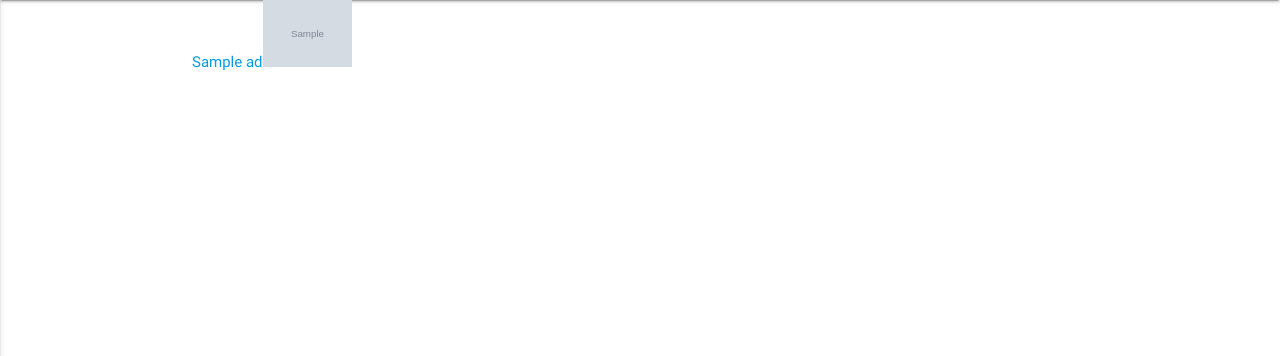
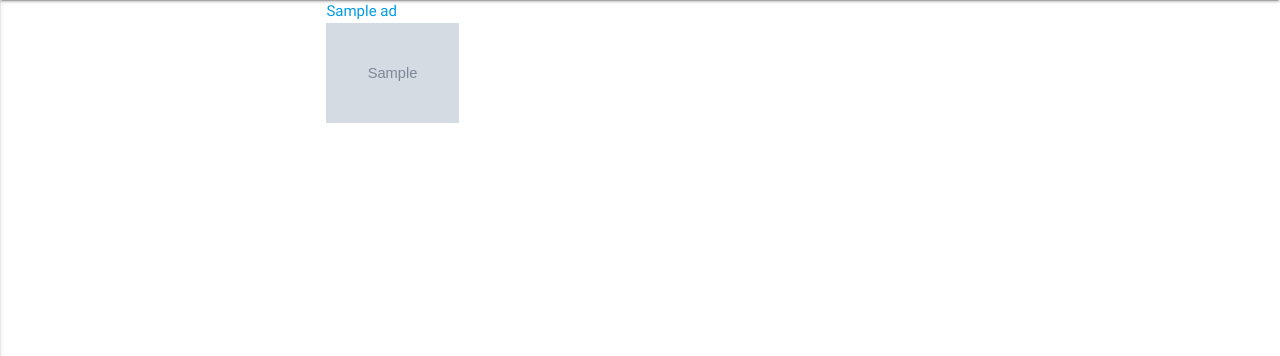
Before and after one commit to ShaneT1708/data-centric-project, a Flask app: page / in a window 1280 px wide. Shown: the part 64-420 px from the top of the page. Run offline with Flask 2, Linux system fonts and the light colour scheme; grey boxes marked "Sample" are stand-in pictures; a database or web service that is not in the repository returns one stand-in record (values such as "Sample title"); some libraries are stand-ins or nearby versions.

Commit message:
Added to database

```diff
--- a/app.py
+++ b/app.py
@@ -42,4 +42,4 @@ def get_ad(ad_id):
 if __name__ == '__main__':
     app.run(host=os.environ.get('IP'),
             port=int(os.environ.get('PORT')),
-            debug=True)
+            debug=False)
--- a/static/css/style.css
+++ b/static/css/style.css
@@ -1,4 +1,14 @@
 .home-images{
-    height: 10%;
-    width: 10%;
+    height: 100%;
+    width: 100%;
+
 }
+
+.image-frame{
+    background-image:url("../images/mask.png");
+    height:100px;
+
+    background-size:contain;
+    background-repeat: no-repeat;
+
+}
--- a/templates/home.html
+++ b/templates/home.html
@@ -1,9 +1,17 @@
 {% extends 'base.html' %} {% block content %}
 
+<div class="container">
+        <div class="row">
         {% for ad in ads %}
+        <div class="col s3">
+        <a href="{{url_for('get_ad', ad_id=ad._id)}}">{{ad.ad_name}} <br>
+        <!--<img class="home-images" src="{{ad.ad_image}}" alt="{{ad.ad_name}}">-->
+        <div style="background-image:url({{ad.ad_image}});" class="image-frame"></div>
 
-        <a href="{{url_for('get_ad', ad_id=ad._id)}}">{{ad.ad_name}}<img class="home-images" src="{{ad.ad_image}}" alt="{{ad.ad_name}}"</a>
-
+        </a>
+        </div>
         {% endfor %}
+        </div>
+</div>
 
 {% endblock %}
```
Also changed, not shown: static/images/bass.jpg (added), static/images/bible.jpg (added), static/images/clock.jpg (added), static/images/couch.jpg (added), static/images/dress.jpeg (added), static/images/hammer.jpg (added), static/images/kennel.jpg (added), static/images/mask.png (added), static/images/monopoly.jpg (added), static/images/painting.jpg (added), static/images/pram.jpg (added), static/images/tractor.jpeg (added).
